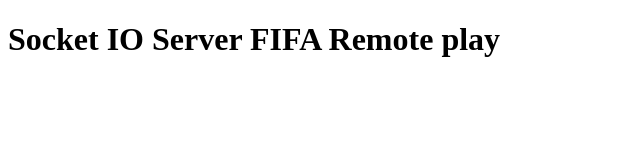
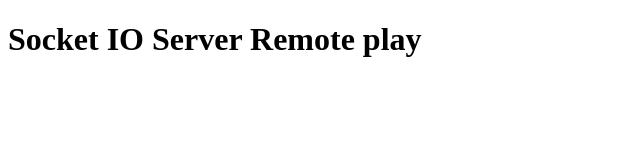
Before and after one commit to souritrakar/remote-control, a plain HTML site: page index.html in a window 1280 px wide. Shown: the whole page, without its empty margins (0-640 px from the left). Drawn offline with nearby package versions, Linux system fonts and the light colour scheme; no server answers.

Commit message:
Update index.html

```diff
--- a/index.html
+++ b/index.html
@@ -22,7 +22,7 @@
     ></iframe>
       </div>
       </div> -->
-    <h1>Socket IO Server FIFA Remote play</h1>
+    <h1>Socket IO Server Remote play</h1>
 
     <script src="https://cdnjs.cloudflare.com/ajax/libs/socket.io/2.2.0/socket.io.js"></script>
     <script>
```
